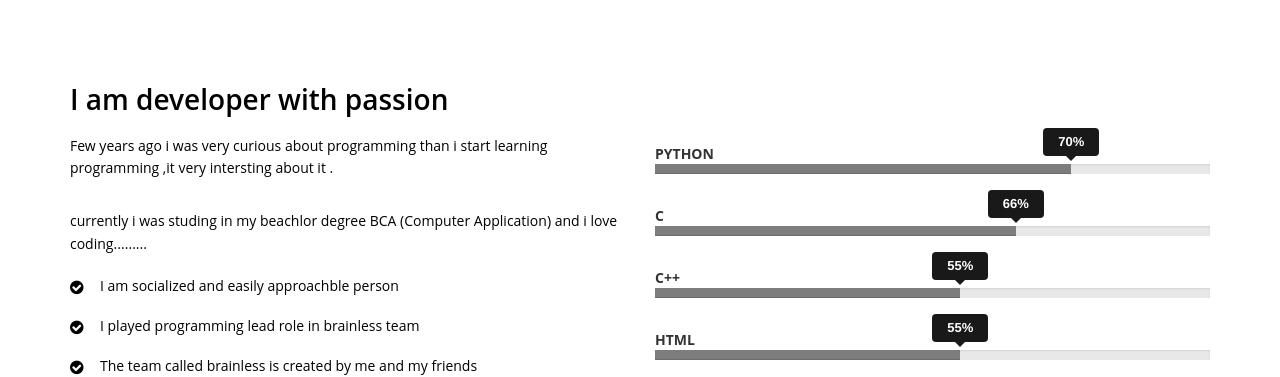
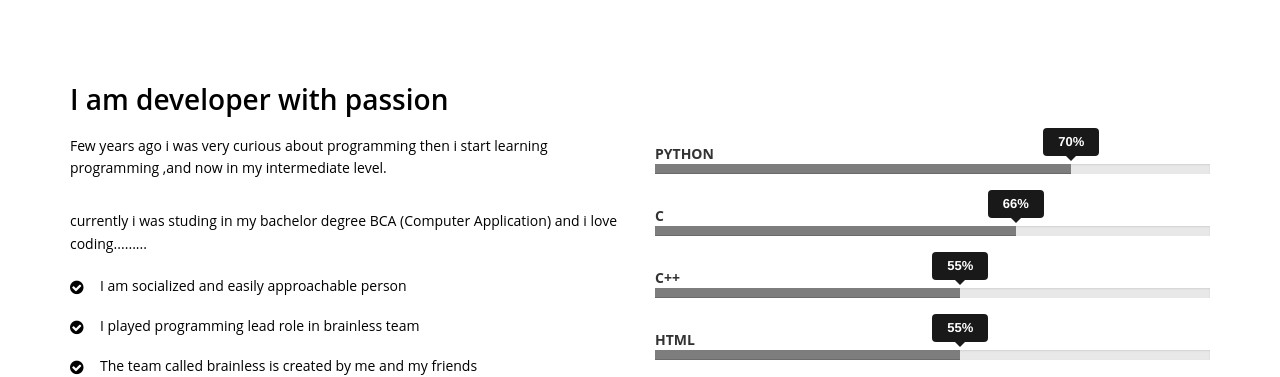
Before and after one commit to Tejeshwar141/Tittoo, a plain HTML site: page index.html in a window 1280 px wide. Shown: the part 900-1277 px from the top of the page. Drawn offline with Linux system fonts and the light colour scheme.

Commit message:
Update index.html

```diff
--- a/index.html
+++ b/index.html
@@ -86,13 +86,13 @@
 								<div class="col-md-6">
 									<h3>I am developer with passion</h3>
 									<p>
-										Few years ago i was very curious about programming than i start learning programming ,it very intersting about it .
+										Few years ago i was very curious about programming then i start learning programming ,and  now in my intermediate level.
 									</p>
 									<p>
-										 currently i was studing in my beachlor degree BCA (Computer Application) and i love coding.........
+										 currently i was studing in my bachelor degree BCA (Computer Application) and i love coding.........
 									</p>
 									<ul class="about-us-list">
-										<li class="points"> I am socialized and easily approachble person</li>
+										<li class="points"> I am socialized and easily approachable person</li>
 										<li class="points"> I played programming lead  role in brainless team </li>
 										<li class="points"> The team called brainless is created by me and my friends </li>
 
```
